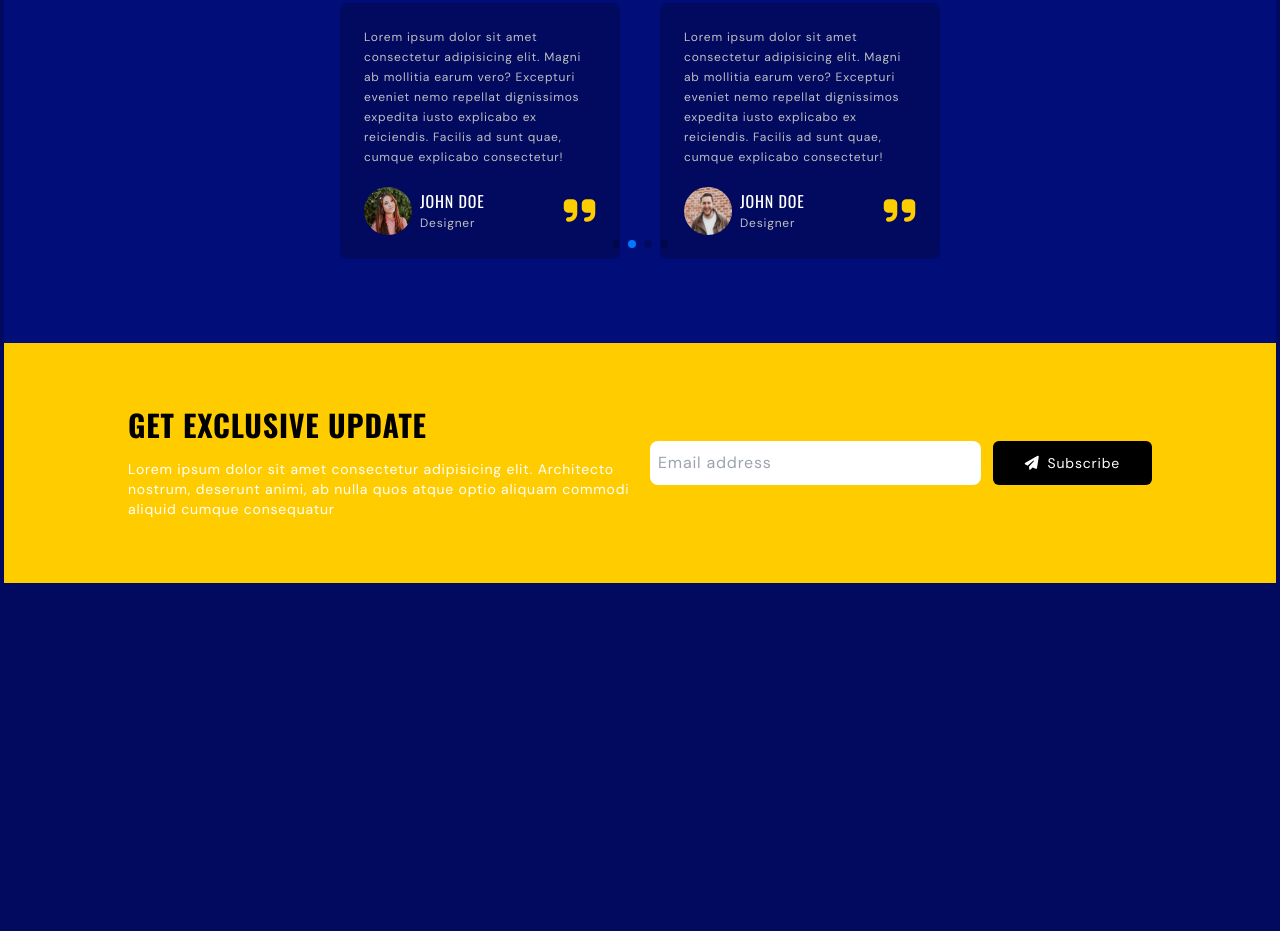
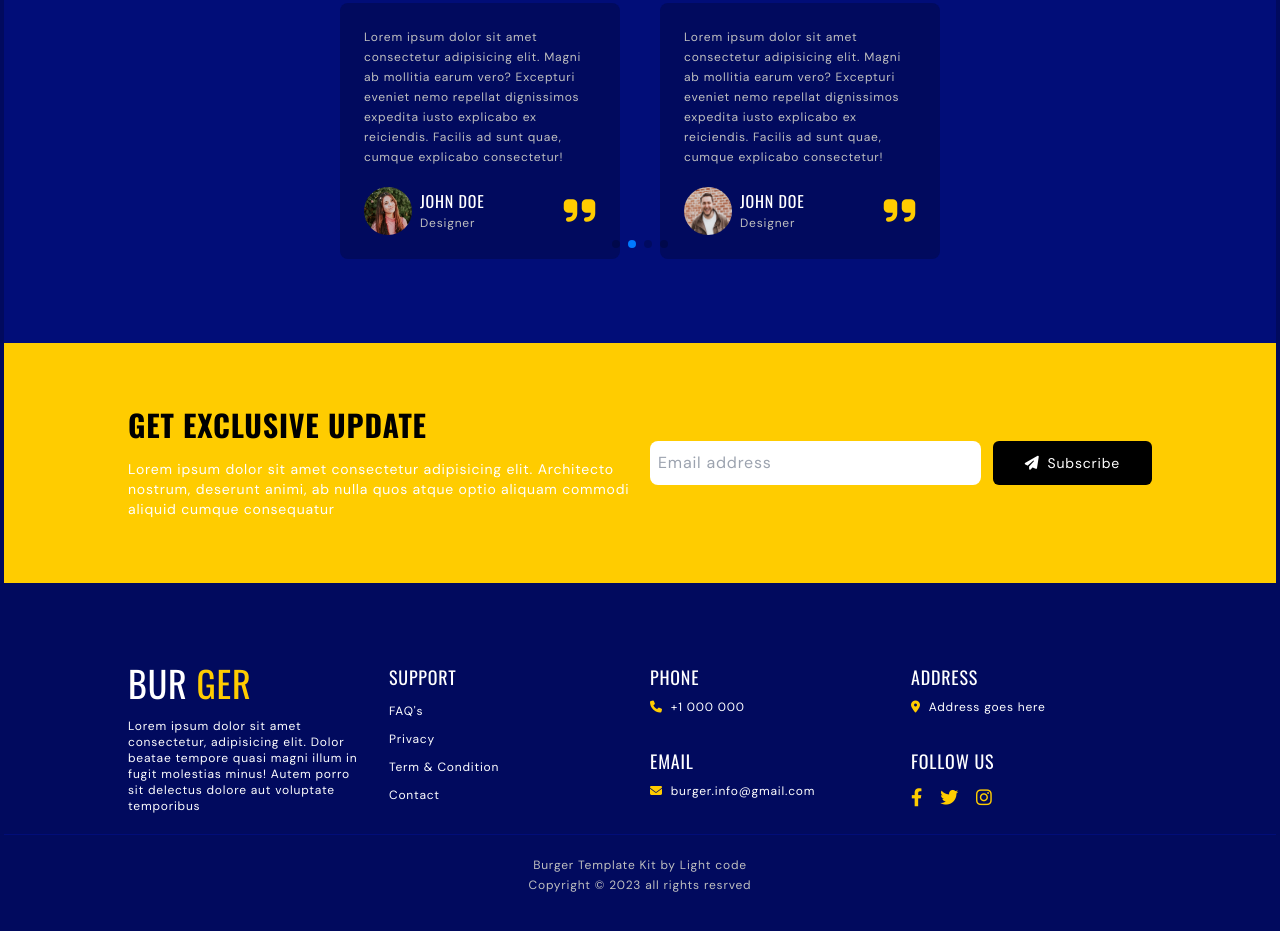
Before and after one commit to berhddich/E-Learning, a website: page src/index.html in a window 1280 px wide. Shown: the part 3570-4501 px from the top of the page. Before the commit the page ends 4249 px from the top, so only its background shows below. Drawn offline with nearby package versions, Linux system fonts and the light colour scheme.

Commit message:
footer section

```diff
--- a/src/index.html
+++ b/src/index.html
@@ -844,7 +844,77 @@
     </main>
     <!--~~~~~~~~~~~~~~~ Footer ~~~~~~~~~~~~~~~-->
     <footer>
-      <section class="footer"></section>
+      <section class="footer">
+        <div class="container">
+          <ul class="grid grid-cols-1 items-start gap-5 pb-5 md:grid-cols-2 lg:grid-cols-4">
+<li>
+  <div class="space-y-3">
+    <a href="" class="text-4xl font-oswald uppercase">    Bur <span class="text-secondaryColor">ger</span>
+    </a>
+    <p class="text-xs">
+      Lorem ipsum dolor sit amet consectetur, adipisicing elit. Dolor beatae tempore quasi magni illum in fugit molestias minus! Autem porro sit delectus dolore aut voluptate temporibus
+    </p>
+  </div>
+</li>
+<li>
+  <div class="flex flex-col gap-3">
+    <h3 class="text-lg uppercase font-oswald">SUPPORT</h3>
+<a href="" class="text-xs hover:text-secondaryColor">FAQ's</a>
+<a href="" class="text-xs hover:text-secondaryColor">Privacy</a>
+<a href="" class="text-xs hover:text-secondaryColor">Term & Condition</a>
+<a href="" class="text-xs hover:text-secondaryColor">Contact</a>
+
+  </div>
+</li>
+<li class="space-y-8">
+<div class="space-y-2">
+  <h3 class="text-lg uppercase font-oswald">phone</h3>
+  <p class="flex items-center gap-2 text-xs">
+    <i class="fa-solid fa-phone text-secondaryColor"></i>
+    +1 000 000
+  </p>
+
+</div>
+<div class="space-y-2">
+  <h3 class="text-lg uppercase font-oswald">Email</h3>
+  <p class="flex items-center gap-2 text-xs">
+    <i class="fa-solid fa-envelope text-secondaryColor"></i>
+    burger.info@gmail.com
+  </p>
+</div>
+
+</li>
+
+<li class="space-y-8">
+  <div class="space-y-2">
+    <h3 class="text-lg uppercase font-oswald">Address</h3>
+    <p class="flex items-center gap-2 text-xs">
+      <i class="fa-solid fa-location-dot text-secondaryColor"></i>
+     Address goes here
+    </p>
+
+  </div>
+  <div class="space-y-2">
+    <h3 class="text-lg uppercase font-oswald">follow us</h3>
+<div class="space-x-3">
+  <i class="fa-brands fa-facebook-f text-lg cursor-pointer text-secondaryColor hover:translate-y-1 duration-200"></i>
+  <i class="fa-brands fa-twitter text-lg cursor-pointer text-secondaryColor hover:translate-y-1 duration-200"></i>
+  <i class="fa-brands fa-instagram text-lg cursor-pointer text-secondaryColor hover:translate-y-1 duration-200"></i>
+</div>
+  </div>
+
+
+  </div>
+  </li>
+          </ul>
+
+          <div class="flex flex-col items-center border-t border-primaryColorLight py-5 md:flex-row:justify-between">
+            <p class="paragraph">Burger Template Kit by Light code</p>
+            <p class="paragraph">Copyright  &copy; 2023 all rights resrved </p>
+
+          </div>
+        </div>
+      </section>
     </footer>
 
     <!--~~~~~~~~~~~~~~~ Scroll Up ~~~~~~~~~~~~~~~-->
```
Also changed, not shown: src/output.css.
